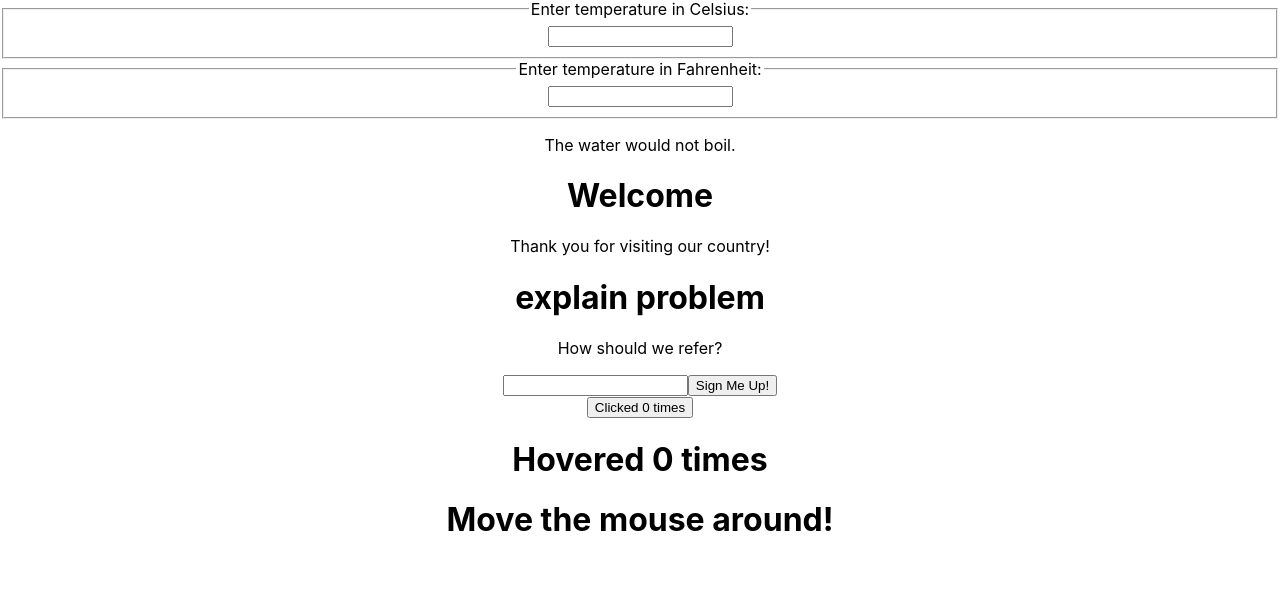
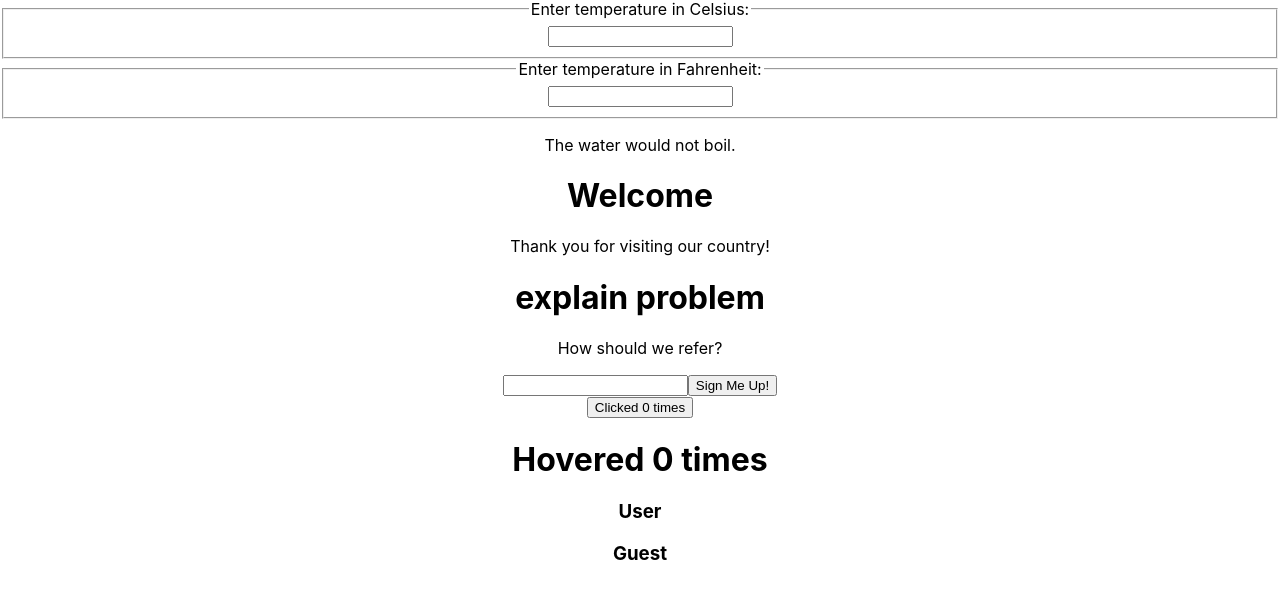
Before and after one commit to Md-Hafizur-Rahman/ReactApp, a React (Create React App) app: page / in a window 1280 px wide. Shown: the part 993-1591 px from the top of the page. Built offline with nearby package versions, Linux system fonts and the light colour scheme.

Commit message:
context api

```diff
--- a/src/App.js
+++ b/src/App.js
@@ -12,12 +12,18 @@ import { WelcomeDialog } from './component/composition';
 import SignUpDialog from './component/composition';
 import ClickCounter from './component/clickhover';
 import HoverCounter from './component/hober';
-import MouseTracker from './component/MouseTrac';
-
+/* import MouseTracker from './component/MouseTrac';
+ */import User from './component/Usern';
 import React,{Component} from 'react';
 
+export const Context=React.createContext();
+
 class App extends Component{
+  state = {
+    UserName:'hafizur'
+  };
   render(){
+
     const numbers = [1, 2, 3, 4, 5];
     const posts = [
       {id: 1, title: 'Title number 1', content: 'the content of the title 1'},
@@ -41,7 +47,11 @@ class App extends Component{
         <SignUpDialog/>
         <ClickCounter/>
         <HoverCounter/>
-        <MouseTracker/>
+{/*         <MouseTracker/>
+ */}
+  <Context.Provider value={this.state.UserName} />
+        <User/>
+        <Context.Provider/>
       </div>
     );
 
--- /dev/null
+++ b/src/component/Usern.js
@@ -0,0 +1,12 @@
+import React from "react";
+import Guest from "./unuser";
+export default class User extends React.Component {
+    render(){
+        return(
+            <div>
+                <h3>User</h3>
+                <Guest/>
+            </div>
+        );
+    }
+}
--- /dev/null
+++ b/src/component/unuser.js
@@ -0,0 +1,14 @@
+import React from "react";
+import { Context } from "../App";
+export default class Guest extends React.Component{
+    render(){
+        return(
+            <div>
+               <h3>Guest</h3>
+                <Context.Consumer>
+                   {data=>(<p>{data}</p>)}
+                </Context.Consumer>
+            </div>
+        );
+    }
+}
```
